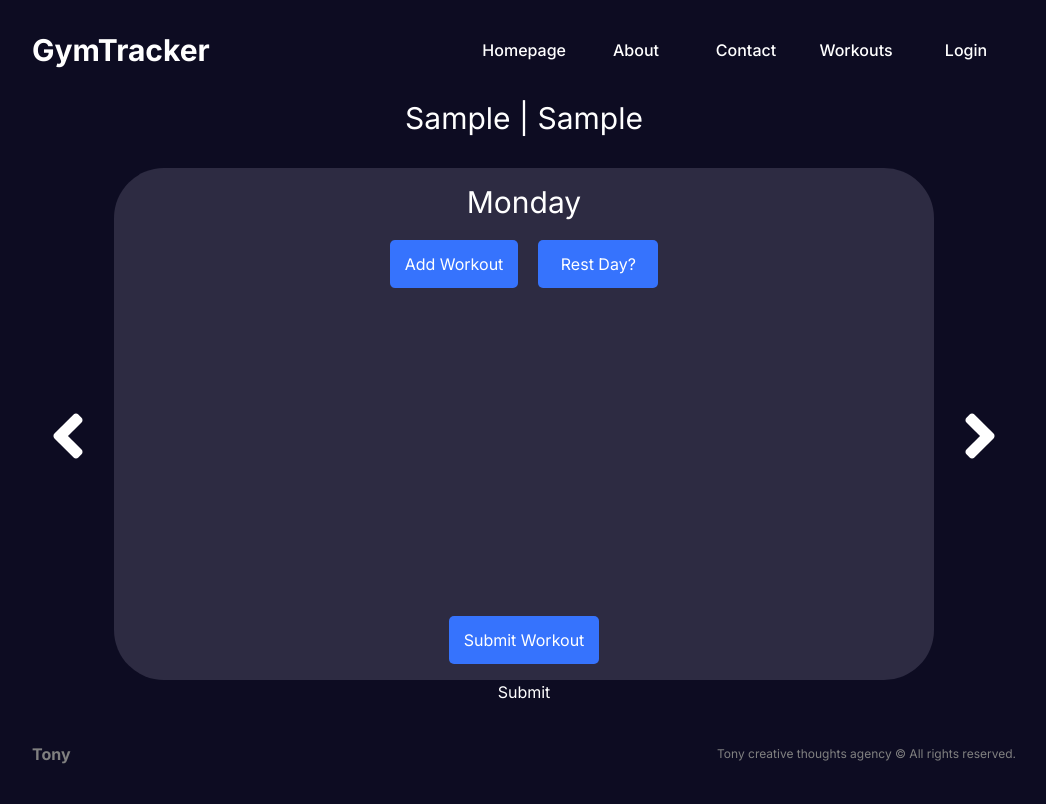
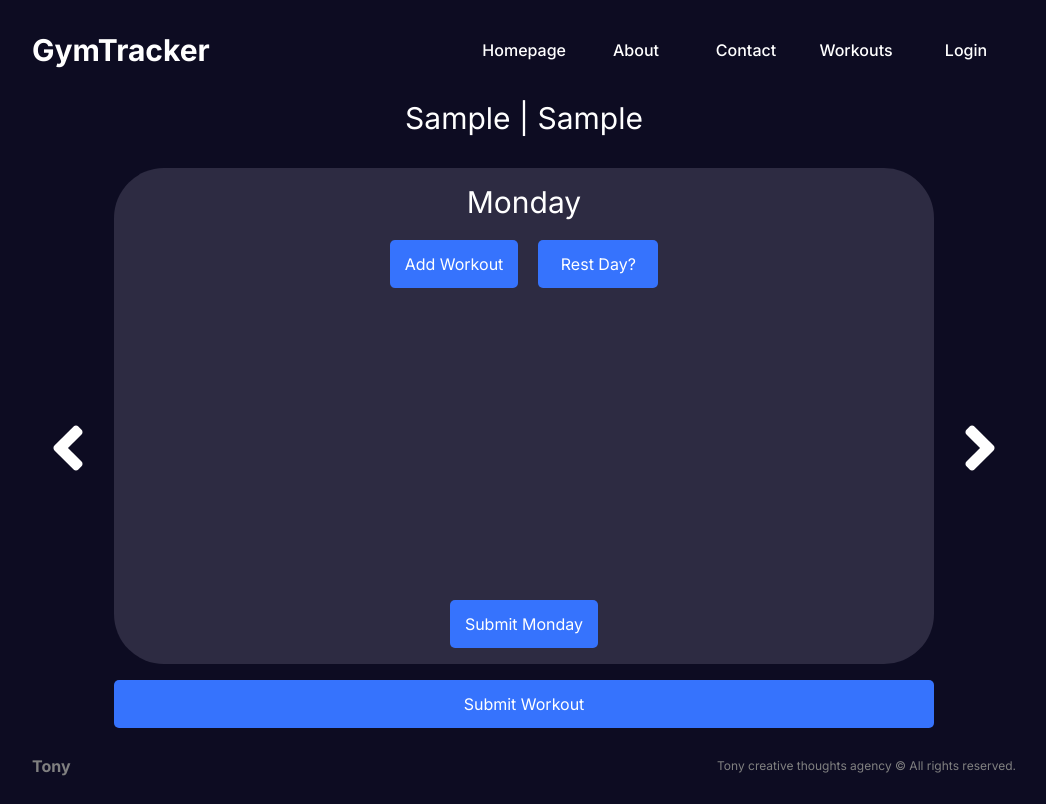
Before and after one commit to TonyNgyen/GymTracker, a Next.js app: page /workouts/add in a window 1280 px wide. Both pictures are taken after typing "Sample", "Sample" into the empty fields and a click on the button "Submit". Shown: the whole page, without its empty margins (116-1162 px from the left). Built offline with nearby package versions, Linux system fonts and the light colour scheme.

Commit message:
Adding styles to add page

```diff
--- a/src/app/workouts/add/add.module.css
+++ b/src/app/workouts/add/add.module.css
@@ -0,0 +1,8 @@
+.button {
+    padding: 12px 15px;
+    cursor: pointer;
+    border: none;
+    border-radius: 5px;
+    background-color: var(--btn);
+    margin-top: 1rem;
+}
--- a/src/app/workouts/add/page.jsx
+++ b/src/app/workouts/add/page.jsx
@@ -94,8 +94,8 @@ function AddPage() {
                     <WorkoutDay day={day} list={daysDict[day]} />
                   </div>
                 ))}
-                <button onClick={() => addWorkout(id, name, creator, context)}>
-                  Submit
+                <button onClick={() => addWorkout(id, name, creator, context)} className={styles.button}>
+                  Submit Workout
                 </button>
               </div>
               <button onClick={() => handleArrow("r")} className="text-7xl">
--- a/src/components/footer/footer.module.css
+++ b/src/components/footer/footer.module.css
@@ -1,5 +1,5 @@
 .container {
-    height: 100px;
+    height: 75px;
     display: flex;
     align-items: center;
     justify-content: space-between;
--- a/src/components/workoutDay/workoutDay.jsx
+++ b/src/components/workoutDay/workoutDay.jsx
@@ -131,7 +131,7 @@ function workoutDay({ day, list }) {
           </article>
         ))}
       </div>
-      <button onClick={addDay} className={styles.button}>Submit Workout</button>
+      <button onClick={addDay} className={styles.button}>Submit {day}</button>
       {/* <button onClick={debug}>Debug</button> */}
     </div>
   );
--- a/src/components/workoutDay/workoutDay.module.css
+++ b/src/components/workoutDay/workoutDay.module.css
@@ -1,6 +1,6 @@
 .card {
     background: var(--bgSoft);
-    height: 64vh;
+    height: 62vh;
     padding: 1rem;
     display: flex;
     flex-direction: column;
```
